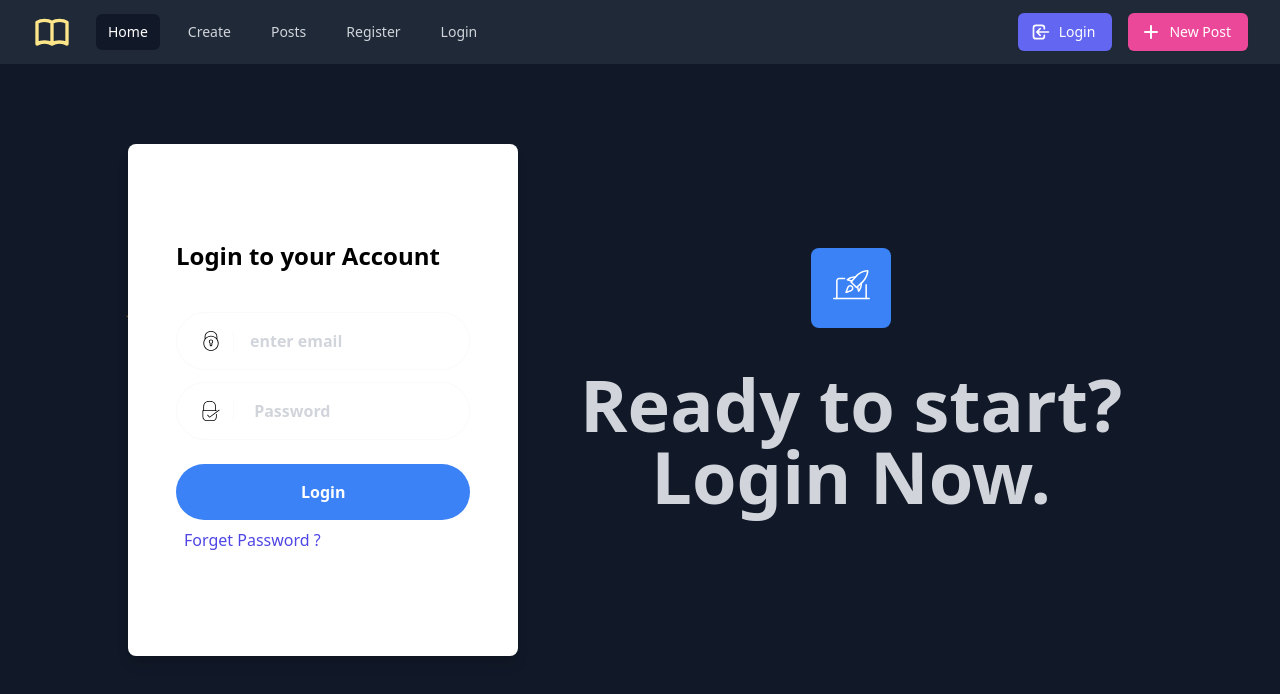
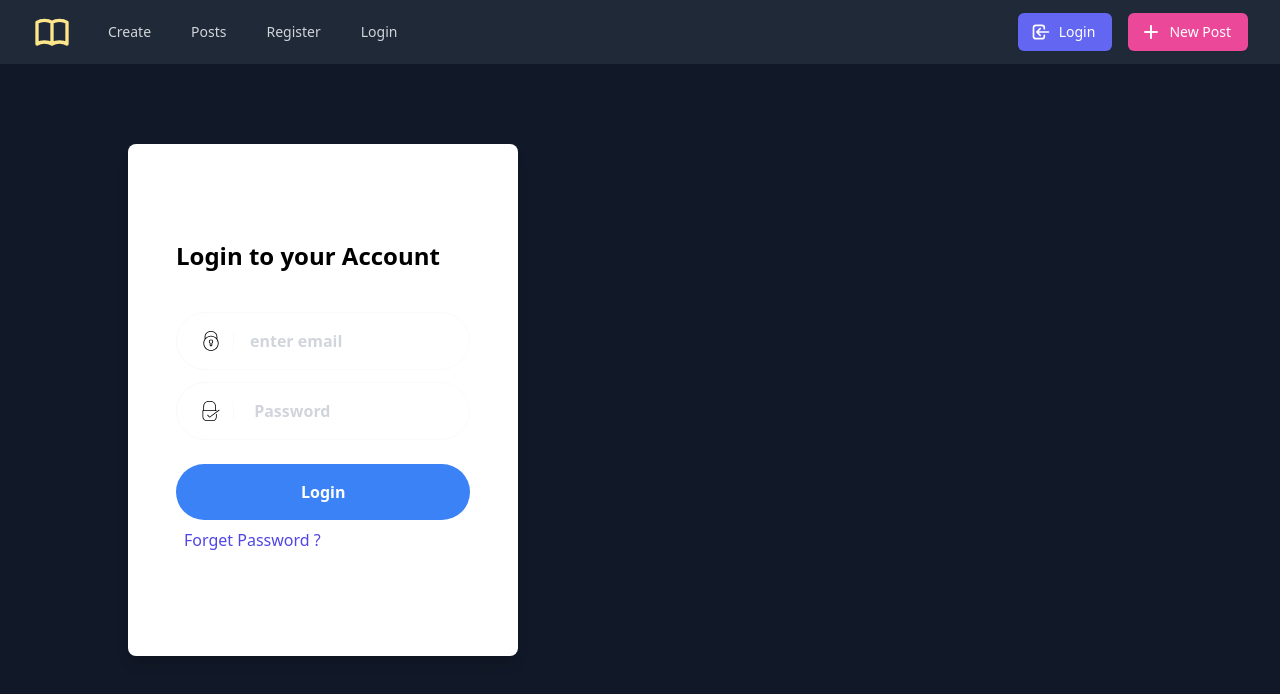
Before and after one commit to Tim-Wu-330/NodeJS_Simple_Blog_App, a React (Create React App) app: page /login in a window 1280 px wide. Shown: the top 694 px of the page. Built offline with nearby package versions, Linux system fonts and the light colour scheme.

Commit message:
change the baseUrl and the front page layout

```diff
--- a/package.json
+++ b/package.json
@@ -1,7 +1,6 @@
 {
   "name": "blog-frontend",
   "version": "0.1.0",
-  "private": true,
   "dependencies": {
     "@craco/craco": "^6.2.0",
     "@emotion/react": "^11.4.0",
--- a/src/App.js
+++ b/src/App.js
@@ -78,6 +78,7 @@ function App() {
         <Route exact path="/posts/:id" component={PostDetails} />
         <Route exact path="/category-list" component={CategoryList} />
         {/* <Route exact path="/" component={HomePage} /> */}
+        <Route exact path="/" component={PostsList} />
         <Route exact path="/register" component={Register} />
         <Route exact path="/login" component={Login} />
       </Switch>
--- a/src/components/Navigation/Admin/AdminNavbar.js
+++ b/src/components/Navigation/Admin/AdminNavbar.js
@@ -15,7 +15,6 @@ import { PlusIcon } from "@heroicons/react/solid";
 import { logoutAction } from "../../../redux/slices/users/usersSlices";
 
 const navigation = [
-  // { name: "Home", href: "/", current: true },
   { name: "Create", href: "/create-post", current: false },
   { name: "Posts", href: "/posts", current: true },
   { name: "Authors", href: "/users", current: false },
--- a/src/components/Navigation/Private/PrivateNavbar.js
+++ b/src/components/Navigation/Private/PrivateNavbar.js
@@ -13,9 +13,8 @@ import { useDispatch } from "react-redux";
 import { logoutAction } from "../../../redux/slices/users/usersSlices";
 
 const navigation = [
-  { name: "Home", href: "/", current: true },
   { name: "Create", href: "/create-post", current: false },
-  { name: "Posts", href: "/posts", current: false },
+  { name: "Posts", href: "/posts", current: true },
   { name: "Profile", href: "/users", current: false },
 ];
 
@@ -131,12 +130,18 @@ const PrivateNavbar = ({ isLogin }) => {
                                 {({ active }) => (
                                   <a
                                     href={item.href}
+                                    onClick={() => (item.clicked = true)}
                                     className={classNames(
                                       active ? "bg-gray-100" : "",
                                       "block px-4 py-2 text-sm text-gray-700",
                                     )}
                                   >
                                     {item.name}
+                                    {(item.clicked = false)}
+                                    {
+                                      (item.current =
+                                        item.clicked == true ? true : false)
+                                    }
                                   </a>
                                 )}
                               </Menu.Item>
--- a/src/components/Navigation/Public/PublicNavbar.js
+++ b/src/components/Navigation/Public/PublicNavbar.js
@@ -9,9 +9,8 @@ import {
 import { PlusIcon } from "@heroicons/react/solid";
 
 const navigation = [
-  { name: "Home", href: "/", current: true },
   { name: "Create", href: "/create-post", current: false },
-  { name: "Posts", href: "/posts", current: false },
+  { name: "Posts", href: "/posts", current: true },
   { name: "Register", href: "/register", current: false },
   { name: "Login", href: "/login", current: false },
 ];
@@ -44,19 +43,22 @@ const PublicNavbar = () => {
                   <BookOpenIcon className="h-10 w-10 text-yellow-200" />
                 </div>
                 <div className="hidden md:ml-6 md:flex md:items-center md:space-x-4">
-                  {navigation.map(item => (
+                  {navigation.map((item) => (
                     <Link
                       key={item.name}
                       to={item.href}
+                      onClick={() => (item.clicked = true)}
                       className={classNames(
                         item.current
                           ? "bg-gray-900 text-white"
                           : "text-gray-300 hover:bg-gray-700 hover:text-white",
-                        "px-3 py-2 rounded-md text-sm font-medium"
+                        "px-3 py-2 rounded-md text-sm font-medium",
                       )}
                       aria-current={item.current ? "page" : undefined}
                     >
                       {item.name}
+                      {(item.clicked = false)}
+                      {(item.current = item.clicked == true ? true : false)}
                     </Link>
                   ))}
                 </div>
@@ -93,7 +95,7 @@ const PublicNavbar = () => {
 
           <Disclosure.Panel className="md:hidden">
             <div className="px-2 pt-2 pb-3 space-y-1 sm:px-3">
-              {navigation.map(item => (
+              {navigation.map((item) => (
                 <a
                   key={item.name}
                   href={item.href}
@@ -101,7 +103,7 @@ const PublicNavbar = () => {
                     item.current
                       ? "bg-gray-900 text-white"
                       : "text-gray-300 hover:bg-gray-700 hover:text-white",
-                    "block px-3 py-2 rounded-md text-base font-medium"
+                    "block px-3 py-2 rounded-md text-base font-medium",
                   )}
                   aria-current={item.current ? "page" : undefined}
                 >
--- a/src/components/Users/Login/Login.js
+++ b/src/components/Users/Login/Login.js
@@ -35,11 +35,11 @@ const Login = () => {
     <>
       <section className="min-h-screen relative py-20 2xl:py-40 bg-gray-900 overflow-hidden">
         <div className="absolute top-0 left-0 lg:bottom-0 h-full lg:h-auto w-full lg:w-4/12 bg-violet-500 lg:overflow-hidden">
-          <img
+          {/* <img
             className="hidden lg:block h-full w-full object-cover"
             src={poster}
             alt=""
-          />
+          /> */}
         </div>
         <div className="relative container px-4 mx-auto">
           <div className="max-w-5xl mx-auto">
@@ -153,7 +153,7 @@ const Login = () => {
                   </div>
                 </div>
               </div>
-              <div className="w-full lg:w-3/5 px-4 mb-16 lg:mb-0 order-first lg:order-last">
+              {/* <div className="w-full lg:w-3/5 px-4 mb-16 lg:mb-0 order-first lg:order-last">
                 <span className="flex mb-10 mx-auto items-center justify-center h-20 w-20 bg-blue-500 rounded-lg">
                   <svg
                     width="37"
@@ -197,7 +197,7 @@ const Login = () => {
                 <h2 className="mb-10 text-center text-6xl lg:text-7xl text-gray-300 font-bold font-heading">
                   Ready to start? Login Now.
                 </h2>
-              </div>
+              </div> */}
             </div>
           </div>
         </div>
--- a/src/utils/baseURL.js
+++ b/src/utils/baseURL.js
@@ -1,6 +1,6 @@
 // const baseUrlLocal = "http://localhost:5000";
 
-const baseUrl = "http://localhost:5000";
+const baseUrl = "https://nodejs-simple-blog-server.onrender.com";
 export default baseUrl;
 
 // process.env.REACT_APP_API_URL
```
Also changed, not shown: 1 other file (tests, documents, lock files or other folders).
